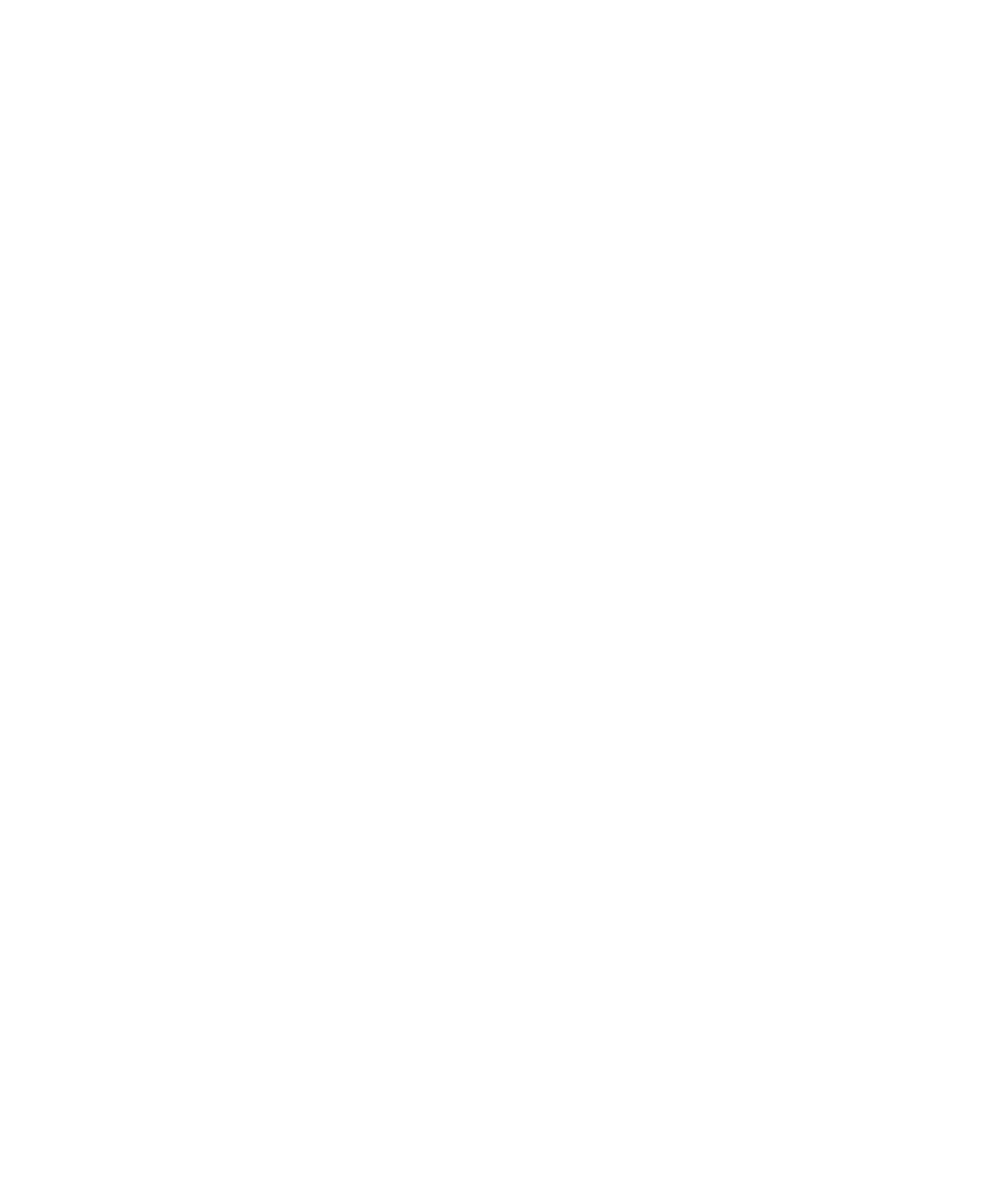
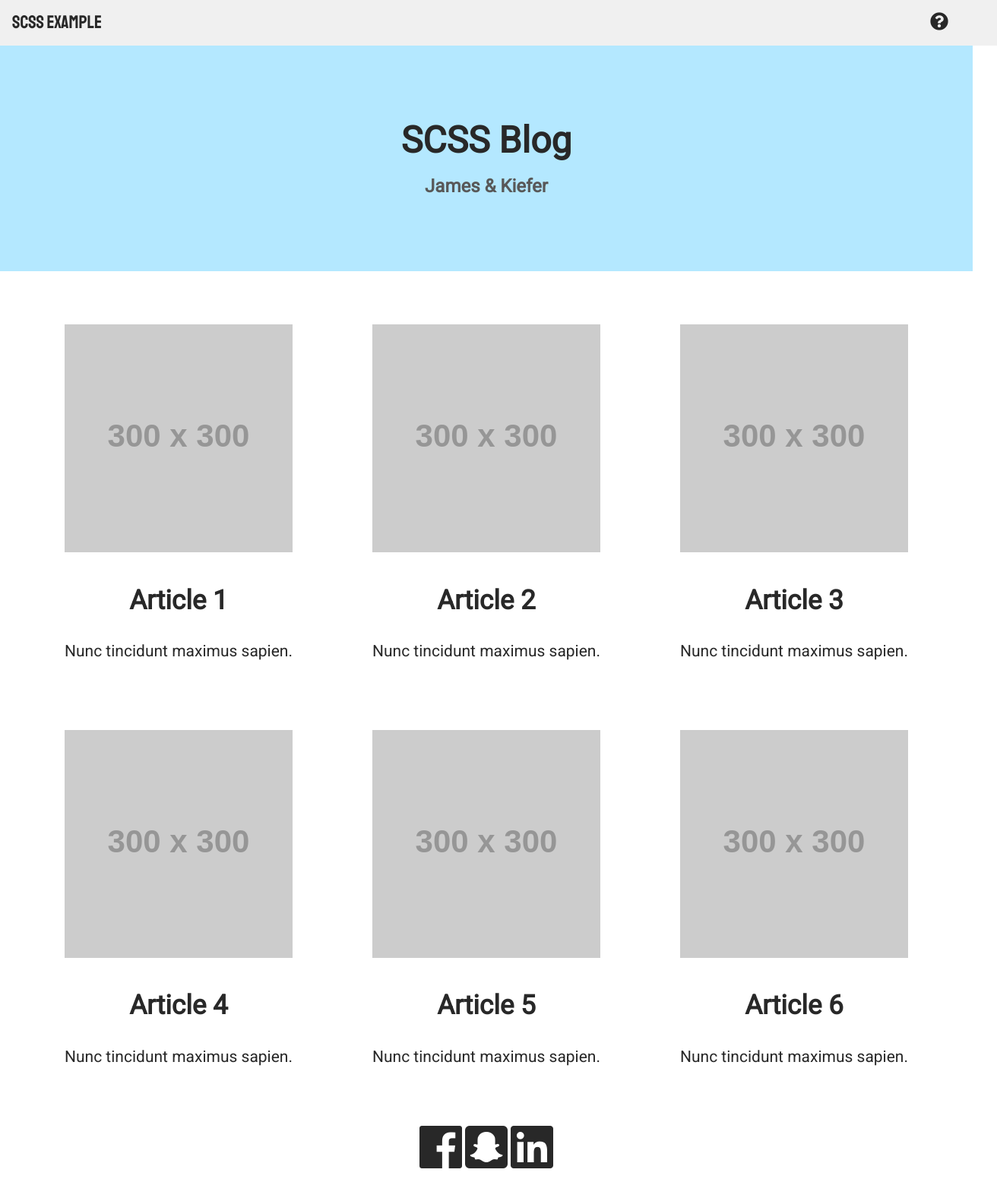
Before and after one commit to kiefergallant/sassproject, a website: page index.html in a window 1280 px wide. Shown: the whole page at 76% size, 1312 px wide, since content can reach past the window. Before the commit the page ends 800 px from the top, so only its background shows below. Drawn offline with nearby package versions, Linux system fonts and the light colour scheme; files that its build step writes are made by us from their sources; placeholder pictures from the web are drawn by us.

Commit message:
See commit notes:
Created:
Navigation
Home
Footer
Articles

We still need the about page done.

```diff
--- a/index.html
+++ b/index.html
@@ -4,12 +4,74 @@
 <head>
   <meta charset="utf-8">
   <meta name="viewport" content="width=device-width, initial-scale=1, shrink-to-fit=no">
-  <link rel="stylesheet" href="/css/index.css">
-  <title></title>
+  <link rel="stylesheet" href="http://necolas.github.io/normalize.css/8.0.1/normalize.css">
+  <link rel="stylesheet" href="https://use.fontawesome.com/releases/v5.7.0/css/all.css" integrity="sha384-lZN37f5QGtY3VHgisS14W3ExzMWZxybE1SJSEsQp9S+oqd12jhcu+A56Ebc1zFSJ" crossorigin="anonymous">
+  <link href="https://fonts.googleapis.com/css?family=Roboto|Staatliches" rel="stylesheet">
+  <link rel="stylesheet" href="./css/global.css">
+  <link rel="stylesheet" href="./css/navigation.css">
+  <link rel="stylesheet" href="./css/footer.css">
+  <link rel="stylesheet" href="./css/index.css">
+  <title>SCSS Example</title>
 </head>
 
 <body>
-
+  <nav class="navigation">
+    <a href="index.html" id="logo">SCSS Example</a>
+    <a href="about.html" id="help"><i class="fas fa-question-circle"></i></a>
+  </nav>
+  <div class="hero">
+    <h1 class="hero-text">SCSS Blog</h1>
+    <h2 class="hero-text-subtitle">James & Kiefer</h2>
+  </div>
+  <div class="articles">
+    <div class="grid-item">
+      <a id="article" href="./blog/article1.html">
+        <img src="https://via.placeholder.com/300/b4e8ff/282828?text=Article" alt="Article 1">
+        <h3>Article 1</h3>
+        <p style="font-size: 0.7em;">Nunc tincidunt maximus sapien.</p>
+      </a>
+    </div>
+    <div class="grid-item">
+      <a id="article" href="./blog/article2.html">
+        <img src="https://via.placeholder.com/300/b4e8ff/282828?text=Article" alt="Article 2">
+        <h3>Article 2</h3>
+        <p style="font-size: 0.7em;">Nunc tincidunt maximus sapien.</p>
+      </a>
+    </div>
+    <div class="grid-item">
+      <a id="article" href="./blog/article3.html">
+        <img src="https://via.placeholder.com/300/b4e8ff/282828?text=Article" alt="Article 3">
+        <h3>Article 3</h3>
+        <p style="font-size: 0.7em;">Nunc tincidunt maximus sapien.</p>
+      </a>
+    </div>
+    <div class="grid-item">
+      <a id="article" href="./blog/article4.html">
+        <img src="https://via.placeholder.com/300/b4e8ff/282828?text=Article" alt="Article 4">
+        <h3>Article 4</h3>
+        <p style="font-size: 0.7em;">Nunc tincidunt maximus sapien.</p>
+      </a>
+    </div>
+    <div class="grid-item">
+      <a id="article" href="./blog/article5.html">
+        <img src="https://via.placeholder.com/300/b4e8ff/282828?text=Article" alt="Article 5">
+        <h3>Article 5</h3>
+        <p style="font-size: 0.7em;">Nunc tincidunt maximus sapien.</p>
+      </a>
+    </div>
+    <div class="grid-item">
+      <a id="article" href="./blog/article6.html">
+        <img src="https://via.placeholder.com/300/b4e8ff/282828?text=Article" alt="Article 6">
+        <h3>Article 6</h3>
+        <p style="font-size: 0.7em;">Nunc tincidunt maximus sapien.</p>
+      </a>
+    </div>
+  </div>
+  <div class="footer">
+    <a href="about.html" id="fb"><i class="fab fa-facebook"></i></a>
+    <a href="about.html" id="sc"><i class="fab fa-snapchat-square"></i></a>
+    <a href="about.html" id="li"><i class="fab fa-linkedin"></i></a>
+  </div>
 </body>
 
 </html>
--- a/package.json
+++ b/package.json
@@ -22,5 +22,6 @@
     "gulp-sass": "latest",
     "gulp-csso": "latest",
     "fancy-log": "latest"
-  }
+  },
+  "dependencies": {}
 }
--- /dev/null
+++ b/scss/about.scss
@@ -0,0 +1 @@
+@import 'global';
--- /dev/null
+++ b/scss/article.scss
@@ -0,0 +1,50 @@
+@import 'global';
+
+#breadcrumb {
+  text-decoration: none;
+  color: $text-secondary;
+  font-size: 1.2em;
+}
+
+#breadcrumb:hover {
+  color: $card;
+}
+
+#article-title {
+  color: $text-primary;
+  text-align: center;
+  font-size: 3em;
+}
+
+#article-subtitle {
+  color: $text-secondary;
+  text-align: center;
+  font-size: 2em;
+}
+
+#article-content {
+  color: $text-primary;
+  text-align: justify;
+  font-size: 1.2em;
+}
+
+.article-image {
+  width: 100%;
+}
+
+.article-body {
+  max-width: 80%;
+  margin: 0 auto;
+  font-family: $font-primary;
+  padding: 30px;
+}
+@media only screen and (min-width: 800px) {
+  .article-body {
+    max-width: 80%;
+  }
+}
+@media only screen and (min-width: 1200px) {
+  .article-body {
+    max-width: 70%;
+  }
+}
--- /dev/null
+++ b/scss/footer.scss
@@ -0,0 +1,34 @@
+@import 'global';
+
+#fb,
+#li,
+#sc {
+  // Icon Layout
+  color: $text-primary;
+}
+
+#fb:hover {
+  color: $icon1;
+}
+
+#sc:hover {
+  color: $icon2;
+}
+
+#li:hover {
+  color: $icon3;
+}
+
+.footer {
+  // Footer Styles
+  text-align: center;
+  width: 100%;
+  padding-top: 2em;
+  padding-bottom: 2em;
+}
+
+.footer a {
+  // Footer Link
+  font-size: 4em;
+  text-decoration: none;
+}
--- /dev/null
+++ b/scss/global.scss
@@ -0,0 +1,16 @@
+$card: #b4e8ff;
+$icon1: #18236a;
+$icon2: #bba130;
+$icon3: #238aa6;
+$bg-primary: #ffffff;
+$bg-secondary: #f0f0f0;
+$bg-tertiary: #c9c9c9;
+$text-primary: #282828;
+$text-secondary: #585858;
+$text-tertiary: #f7f7f7;
+$font-primary: Roboto, sans-serif;
+$font-secondary: Staatliches, cursive;
+
+body {
+  background-color: $bg-primary;
+}
--- a/scss/index.scss
+++ b/scss/index.scss
@@ -1,5 +1,58 @@
-@import 'variables';
+@import 'global';
 
-body {
-  background: $bg-primary;
+#article {
+  color: $text-primary;
+  text-decoration: none;
 }
+
+#article:hover {
+  color: $text-secondary;
+}
+
+.hero {
+  padding-top: 30px;
+  padding-bottom: 30px;
+  background-color: $card;
+  text-align: center;
+  font-family: $font-primary;
+  width: 100%;
+  margin-bottom: 50px;
+}
+
+.hero-text {
+  margin: 0;
+  color: $text-primary;
+  text-decoration: none;
+  font-size: 3em;
+  padding-top: 1.4em;
+}
+
+.hero-text-subtitle {
+  color: $text-secondary;
+  font-size: 1.5em;
+  padding-bottom: 2em;
+}
+
+.articles {
+  grid-template-columns: auto;
+  font-family: $font-primary;
+  display: grid;
+  grid-row-gap: 30px;
+  justify-content: space-evenly;
+}
+@media only screen and (min-width: 800px) {
+  .articles {
+    grid-template-columns: auto auto;
+  }
+}
+@media only screen and (min-width: 1200px) {
+  .articles {
+    grid-template-columns: auto auto auto;
+  }
+}
+
+.grid-item {
+  padding: 20px;
+  font-size: 30px;
+  text-align: center;
+}
--- /dev/null
+++ b/scss/navigation.scss
@@ -0,0 +1,33 @@
+@import 'global';
+
+#logo {
+  // Logo Layout
+  margin-right: 1em;
+}
+
+#help {
+  // Link Layout
+  display: block;
+  float: right;
+}
+
+.navigation {
+  // Navigation Styles
+  background-color: $bg-secondary;
+  padding: 1em;
+  width: 100%;
+}
+
+.navigation a {
+  // Navigation Link
+  color: $text-primary;
+  font-size: 1.5em;
+  font-family: $font-secondary;
+  margin-right: 2em;
+  text-decoration: none;
+}
+
+.navigation a:hover {
+  // Navigation Link Hover
+  color: $card;
+}
--- a/scss/variables.scss
+++ /dev/null
@@ -1,12 +0,0 @@
-// Background Color
-$bg-primary: #fff;
-$bg-secondary: #fff;
-// Font Color
-$text-primary: #000;
-$text-secondary: #000;
-// Navbar Color
-$navbar-bg: #555;
-$navbar-text: #555;
-// Font Styles
-//$font-primary:
-//$font-secondary:
```
Also changed, not shown: about.html (added, +29 -0 lines), blog/article1.html (added, +41 -0 lines), blog/article2.html (added, +41 -0 lines), blog/article3.html (added, +41 -0 lines), blog/article4.html (added, +41 -0 lines), blog/article5.html (added, +41 -0 lines), blog/article6.html (added, +41 -0 lines).
